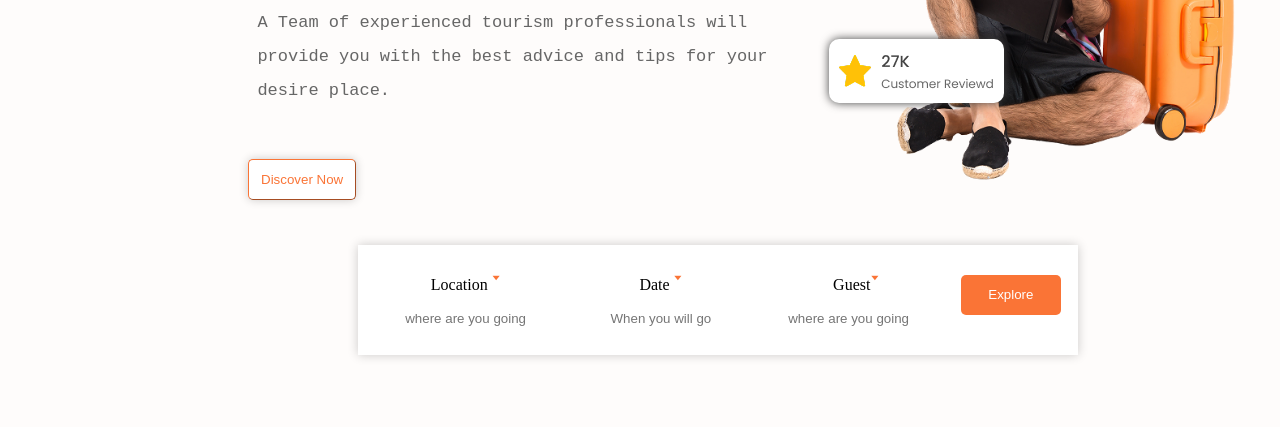
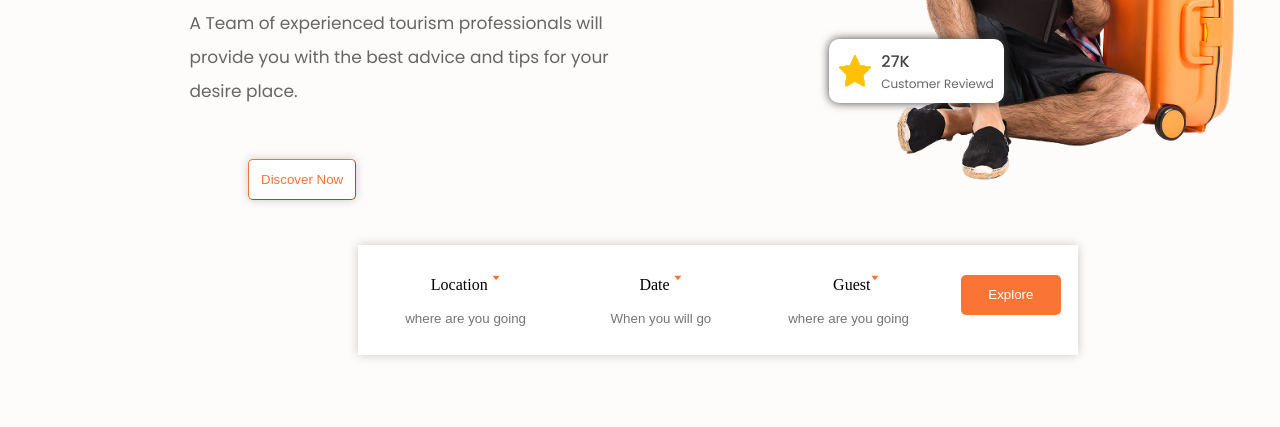
Before and after one commit to karthick316/landing-page-1, a plain HTML site: page index.html in a window 1280 px wide. Shown: the part 373-800 px from the top of the page. Drawn offline with Linux system fonts and the light colour scheme.

Commit message:
third commit

```diff
--- a/style.css
+++ b/style.css
@@ -1,6 +1,9 @@
 html {
     background-color: #FEFCFB;
 }
+ body > * pre ,p {
+    font-family: 'POppins';
+ }
 
 header {
      display: flex;
```
